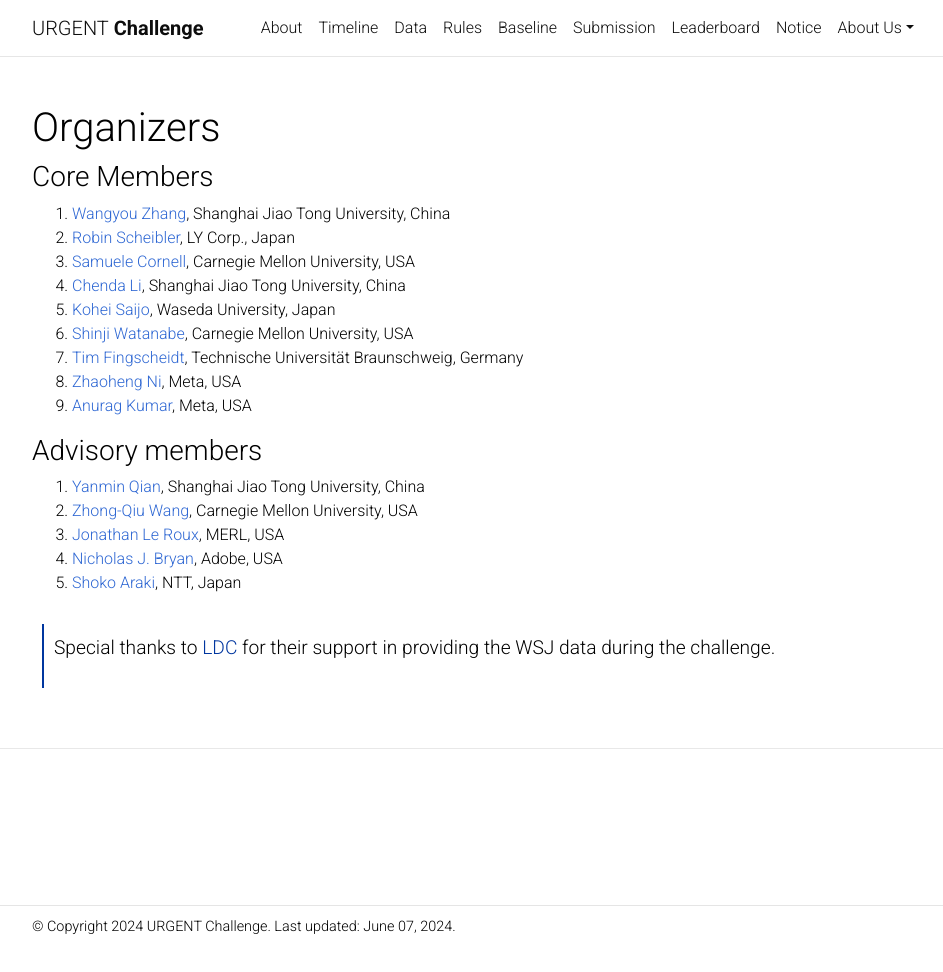
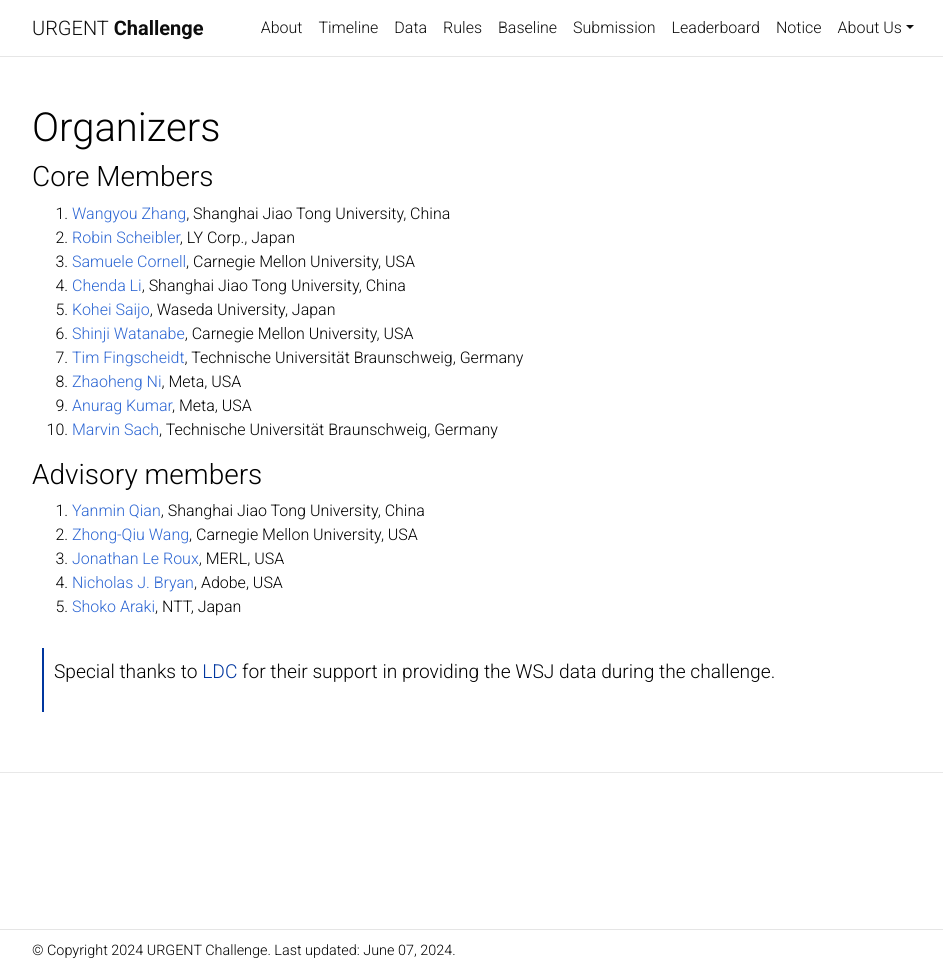
Before and after one commit to urgent-challenge/urgent2024, a Jekyll site: the page built from _pages/organizers.md, in a window 1280 px wide and 972 px high. Shown: the whole window, without its empty margins (163-1106 px from the left). Built offline with Jekyll 4.4.1, drawn with Linux system fonts in a browser that asks for light colours; comment, search, counter and statistics services are not loaded; a style sheet for code colours, icons or effects is not loaded.

Commit message:
Update organizer info

```diff
--- a/_pages/organizers.md
+++ b/_pages/organizers.md
@@ -17,13 +17,14 @@ nav_order: 9
 7. <a style="color: #2E67D3;" href="https://www.tu-braunschweig.de/en/ifn/institute/team/sv/fingscheidt">Tim Fingscheidt</a>, Technische Universität Braunschweig, Germany
 8. <a style="color: #2E67D3;" href="https://nateanl.github.io">Zhaoheng Ni</a>, Meta, USA
 9. <a style="color: #2E67D3;" href="https://anuragkr90.github.io">Anurag Kumar</a>, Meta, USA
+10. <a style="color: #2E67D3;" href="https://www.tu-braunschweig.de/en/ifn/institute/dept/sv/sach">Marvin Sach</a>, Technische Universität Braunschweig, Germany
 
 ### Advisory members
 
-1. <a style="color: #2E67D3;" href="">Yanmin Qian</a>, Shanghai Jiao Tong University, China
+1. <a style="color: #2E67D3;" href="https://www.cs.sjtu.edu.cn/en/PeopleDetail.aspx?id=268">Yanmin Qian</a>, Shanghai Jiao Tong University, China
 2. <a style="color: #2E67D3;" href="https://zqwang7.github.io">Zhong-Qiu Wang</a>, Carnegie Mellon University, USA
 3. <a style="color: #2E67D3;" href="https://www.jonathanleroux.org">Jonathan Le Roux</a>, MERL, USA
 4. <a style="color: #2E67D3;" href="https://ccrma.stanford.edu/~njb/">Nicholas J. Bryan</a>, Adobe, USA
-5. <a style="color: #2E67D3;" href="">Shoko Araki</a>, NTT, Japan
+5. <a style="color: #2E67D3;" href="http://www.kecl.ntt.co.jp/icl/signal/araki/index_e.htm">Shoko Araki</a>, NTT, Japan
 
 > Special thanks to [LDC](https://www.ldc.upenn.edu) for their support in providing the WSJ data during the challenge.
```
